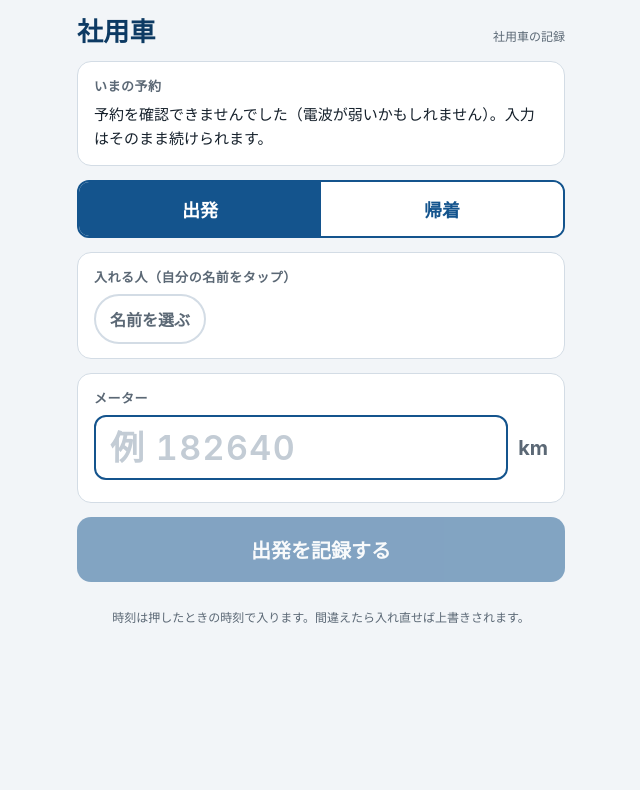
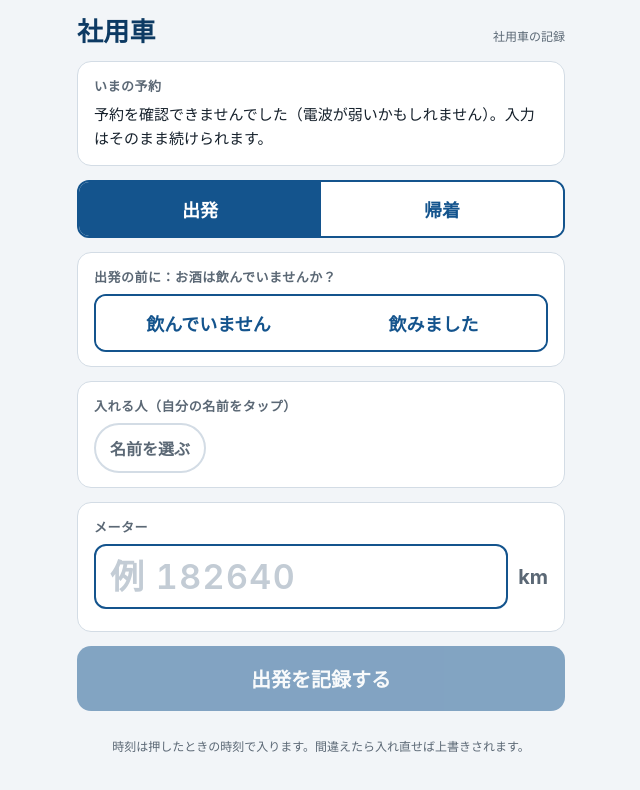
Before and after one commit to htanaka269-stack/haisha-qr, a plain HTML site: page index.html in a window 1280 px wide. Shown: the whole page, without its empty margins (319-959 px from the left). Drawn offline with Linux system fonts and the light colour scheme; no server answers.

Commit message:
出発のときにQRで酒気確認も取る（案B）
飲んでいません／飲みましたを選んでから記録。飲みましたのときはメーターは要らず、配車担当に知らせて交代を促す。

Co-Authored-By: Claude Opus 4.8 <noreply@anthropic.com>

```diff
--- a/index.html
+++ b/index.html
@@ -50,6 +50,8 @@
   .q-msg.q-ng{background:var(--ng-tint);color:var(--ng);border:1px solid #EDC3BC}
   .q-foot{font-size:12px;color:var(--sub);text-align:center}
   button:focus-visible,input:focus-visible{outline:3px solid #7FB2E0;outline-offset:2px}
+  #aNo.q-on{background:var(--ok);color:#fff}
+  #aYes.q-on{background:var(--ng);color:#fff}
   [hidden]{display:none!important}
 </style>
 </head>
@@ -70,6 +72,14 @@
     <button type="button" id="tRet">帰着</button>
   </div>
 
+  <section class="q-card" id="alcCard">
+    <p class="q-lab">出発の前に：お酒は飲んでいませんか？</p>
+    <div class="q-toggle" role="group" aria-label="飲酒の確認">
+      <button type="button" id="aNo">飲んでいません</button>
+      <button type="button" id="aYes" class="q-yes">飲みました</button>
+    </div>
+  </section>
+
   <section class="q-card">
     <p class="q-lab">入れる人（自分の名前をタップ）</p>
     <div class="q-names" id="names"></div>
@@ -85,7 +95,7 @@
     <input class="q-search" id="destOther" type="text" placeholder="ほかの行き先を書く" autocomplete="off" hidden>
   </section>
 
-  <section class="q-card">
+  <section class="q-card" id="meterCard">
     <p class="q-lab">メーター</p>
     <div class="q-meter">
       <input id="odo" type="text" inputmode="numeric" pattern="[0-9,]*" autocomplete="off" enterkeyhint="done" placeholder="例 182640" aria-label="メーターの数字">
@@ -105,7 +115,7 @@
   var qs = new URLSearchParams(location.search);
   var C = qs.get('c') || '', K = qs.get('k') || '', DEMO = qs.has('demo');
   var $ = function (id) { return document.getElementById(id); };
-  var state = null, kind = 'depart', name = '', sending = false, staff = null, dest = '';
+  var state = null, kind = 'depart', name = '', sending = false, staff = null, dest = '', alc = '';
   var mode = 'normal'; // 'trip' = 泊まりの出張の途中（「今日の終わり」と「帰着」を選ぶ）
   var saved = '';
   try { saved = localStorage.getItem('hq_name') || ''; } catch (e) { saved = ''; }
@@ -122,10 +132,20 @@
     $('tRet').textContent = trip ? '帰着（最後）' : '帰着';
     $('tDep').className = (k === 'depart' || k === 'dayend') ? 'q-on' : '';
     $('tRet').className = k === 'return' ? 'q-on' : '';
-    $('go').textContent = (k === 'depart' ? '出発' : k === 'dayend' ? '今日の終わり' : '帰着') + 'を記録する';
+    $('alcCard').hidden = (k !== 'depart'); // 酒気確認は出発のときだけ（案B 2026-10-03）
+    syncGo();
     if (state) drawDests(state);
     hint();
   }
+  // 酒気確認（飲んでいません／飲みました）。飲みましたのときはメーターは要らない
+  function drawAlc() { $('aNo').className = alc === 'ok' ? 'q-on' : ''; $('aYes').className = 'q-yes' + (alc === 'ng' ? ' q-on' : ''); }
+  function syncGo() {
+    var drank = (kind === 'depart' && alc === 'ng');
+    $('meterCard').hidden = drank;
+    $('go').textContent = drank ? '飲酒を申告する（運転しません）'
+      : (kind === 'depart' ? '出発' : kind === 'dayend' ? '今日の終わり' : '帰着') + 'を記録する';
+  }
+  function setAlc(v) { alc = v; drawAlc(); syncGo(); }
   function hint() {
     var h = '';
     if (kind === 'dayend' && state && state.day && state.day.start != null) h = '今日のはじめ ' + fmt(state.day.start) + 'km';
@@ -238,19 +258,23 @@
 
   $('tDep').onclick = function () { setKind(mode === 'trip' ? 'dayend' : 'depart'); };
   $('tRet').onclick = function () { setKind('return'); };
+  $('aNo').onclick = function () { setAlc('ok'); };
+  $('aYes').onclick = function () { setAlc('ng'); };
   $('search').oninput = drawList;
   $('odo').oninput = function () { var v = this.value.replace(/[^0-9]/g, ''); this.value = v ? fmt(v) : ''; };
 
   $('go').onclick = function () {
     if (sending) return;
+    var drank = (kind === 'depart' && alc === 'ng');
+    if (kind === 'depart' && !alc) { say(false, '出発の前の確認（お酒）を選んでください。'); return; }
+    if (!name) { say(false, '入れる人の名前を選んでください。'); return; }
     var odo = $('odo').value.replace(/[^0-9]/g, '');
-    if (!odo) { say(false, 'メーターの数字を入れてください。'); $('odo').focus(); return; }
-    if (!name) { say(false, '入れる人の名前を選んでください。'); return; }
+    if (!drank && !odo) { say(false, 'メーターの数字を入れてください。'); $('odo').focus(); return; }
     sending = true; $('go').disabled = true; $('go').textContent = '送っています…'; $('msg').hidden = true;
     // 予約の確認がまだ終わっていなければ、終わるのを待ってから送る（数秒）
     loading.then(function () {
       var d = ($('destOther').value || dest || '').trim();
-      return call('POST', { car: C, key: K, kind: kind, odo: odo, name: name, dest: d, bookingId: state && state.booking ? state.booking.id : '' });
+      return call('POST', { car: C, key: K, kind: kind, odo: drank ? '' : odo, name: name, dest: d, alc: kind === 'depart' ? alc : '', bookingId: state && state.booking ? state.booking.id : '' });
     }).then(function (r) {
       if (r && r.ok) { say(true, '✅ ' + r.message + '\nこの画面は閉じて大丈夫です。'); $('go').textContent = '記録しました'; return; }
       say(false, (r && r.error) || '記録できませんでした。もう一度押してください。');
@@ -272,6 +296,7 @@
         if (method === 'GET' && params.op === 'state' && location.search.indexOf('nob') >= 0) return res({ ok: true, car: { key: 'kei_9948', name: '軽トラ [99-48]' }, kind: 'depart', prev: 45200, noBookingOk: true, dests: ['吉田倉庫', '大井川小径木', '櫻井', '吉田事務所'] });
         if (method === 'GET') return res({ ok: true, car: { key: 'hiace_blue', name: 'ハイエース 青[16-38]' }, kind: 'depart', prev: 227150,
           booking: { id: 1, when: '9/28(月) 8:00 〜 9/28(月) 17:00', who: '見本 一郎・見本 二郎', dest: '見本の行き先', drivers: ['見本 一郎', '見本 二郎'], odoStart: null } });
+        if (params.kind === 'depart' && params.alc === 'ng') return res({ ok: true, kind: 'alcohol', message: 'わかりました。運転を交代してください。\n三浦 さんに知らせました。\nお酒が抜けてから、交代の方がこのQRで「出発」を入れてください。' });
         res({ ok: true, message: (params.kind === 'depart' ? '出発' : '帰着') + 'を記録しました（9/28(月) 8:02　' + fmt(params.odo) + 'km）' });
       }, 1200);
     });
```
